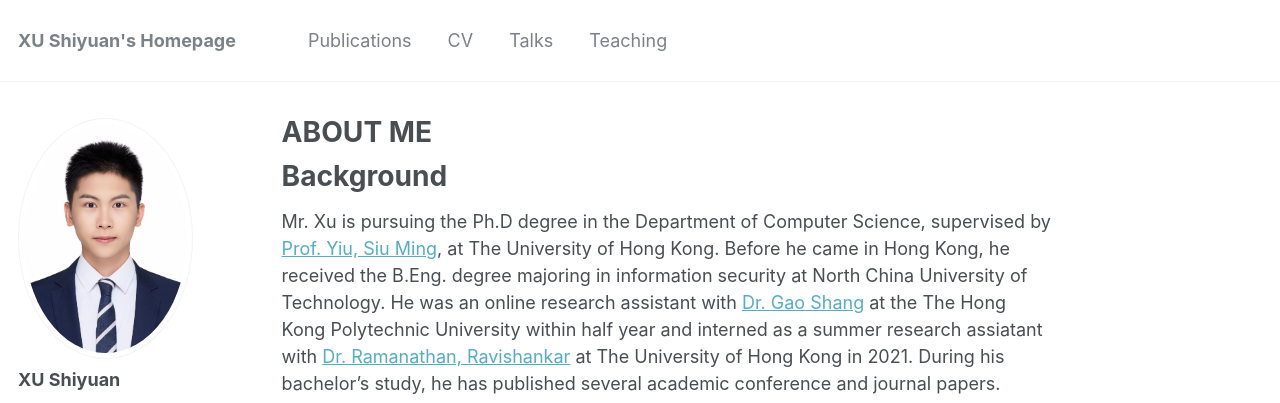
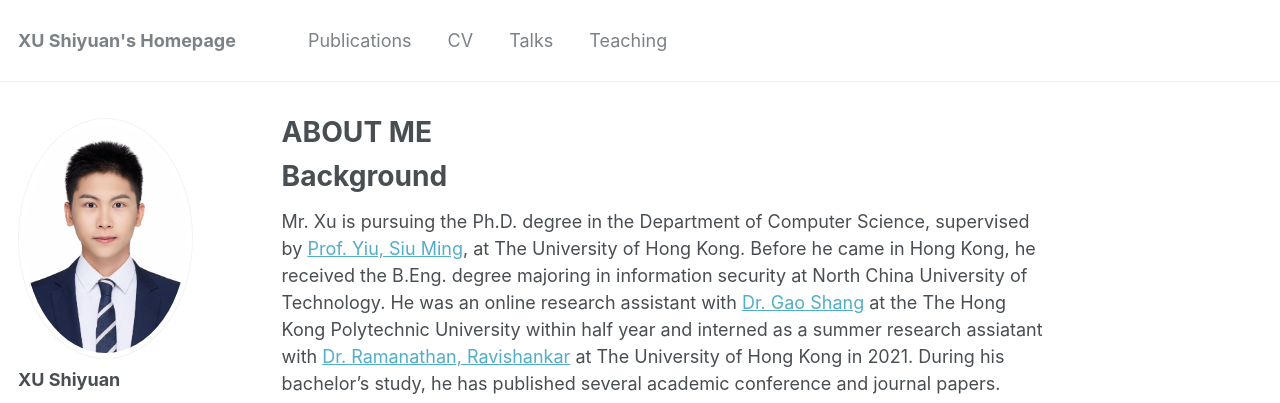
Before and after one commit to shiyuanjack/shiyuanjack.github.io, a Jekyll site: the page built from _pages/about.md, in a window 1280 px wide and 1272 px high. Shown: the top 403 px of the window. Built offline with Jekyll 4.4.1, drawn with Linux system fonts in a browser that asks for light colours; some web fonts are replaced.

```diff
--- a/_pages/about.md
+++ b/_pages/about.md
@@ -11,7 +11,7 @@ redirect_from:
 
 Background
 ======
-Mr. Xu is pursuing the Ph.D degree in the Department of Computer Science, supervised by [Prof. Yiu, Siu Ming](https://www.cs.hku.hk/index.php/people/academic-staff/smyiu), at The University of Hong Kong. Before he came in Hong Kong, he received the B.Eng. degree majoring in information security at North China University of Technology. He was an online research assistant with [Dr. Gao Shang](https://goldsainteagle.github.io/shanggao.github.io/) at the The Hong Kong Polytechnic University within half year and interned as a summer research assiatant with [Dr. Ramanathan, Ravishankar](https://www.cs.hku.hk/index.php/people/academic-staff/ravi) at The University of Hong Kong in 2021. During his bachelor's study, he has published several academic conference and journal papers.
+Mr. Xu is pursuing the Ph.D. degree in the Department of Computer Science, supervised by [Prof. Yiu, Siu Ming](https://www.cs.hku.hk/index.php/people/academic-staff/smyiu), at The University of Hong Kong. Before he came in Hong Kong, he received the B.Eng. degree majoring in information security at North China University of Technology. He was an online research assistant with [Dr. Gao Shang](https://goldsainteagle.github.io/shanggao.github.io/) at the The Hong Kong Polytechnic University within half year and interned as a summer research assiatant with [Dr. Ramanathan, Ravishankar](https://www.cs.hku.hk/index.php/people/academic-staff/ravi) at The University of Hong Kong in 2021. During his bachelor's study, he has published several academic conference and journal papers.
 
 Research Interests
 ======
```
